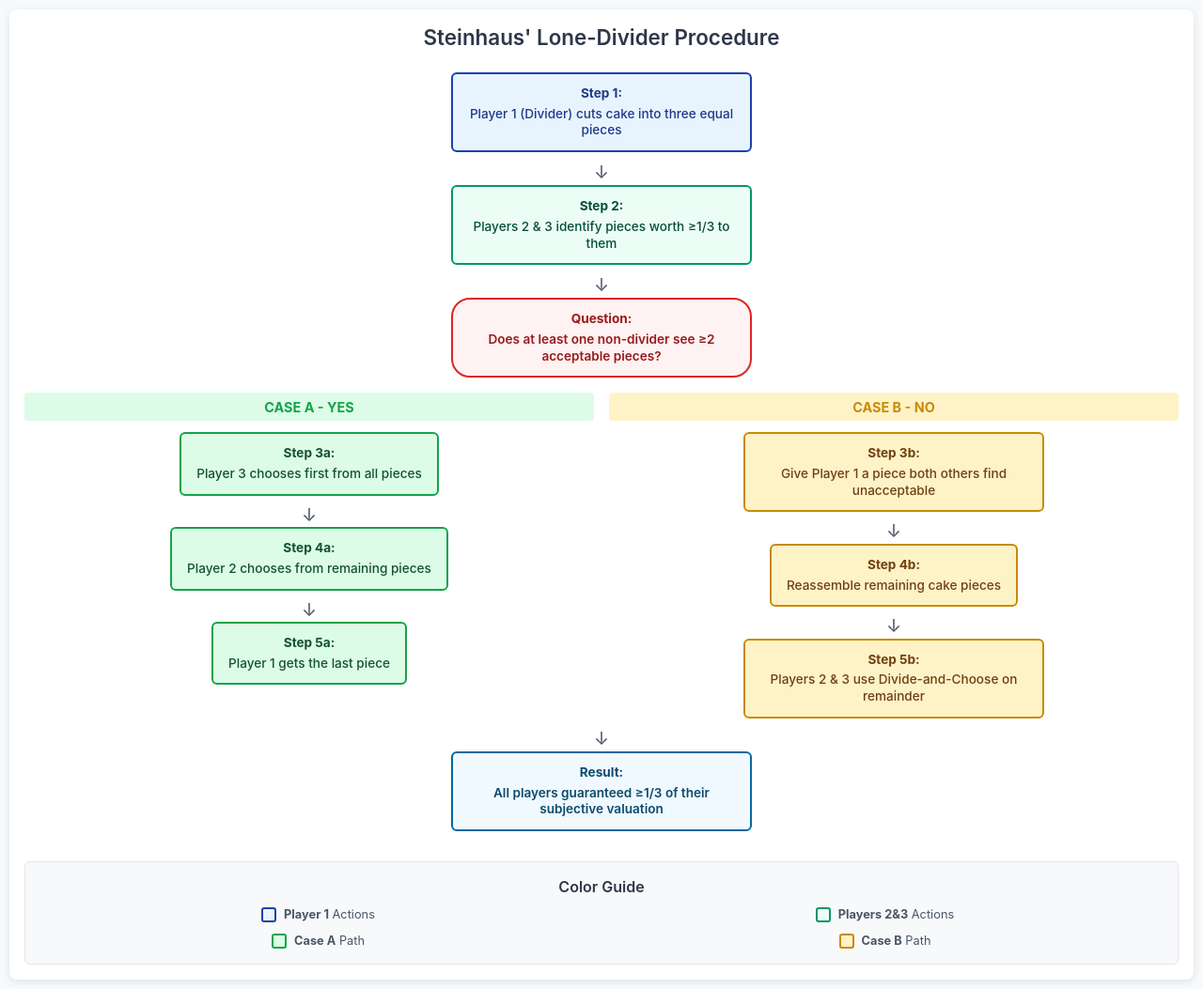
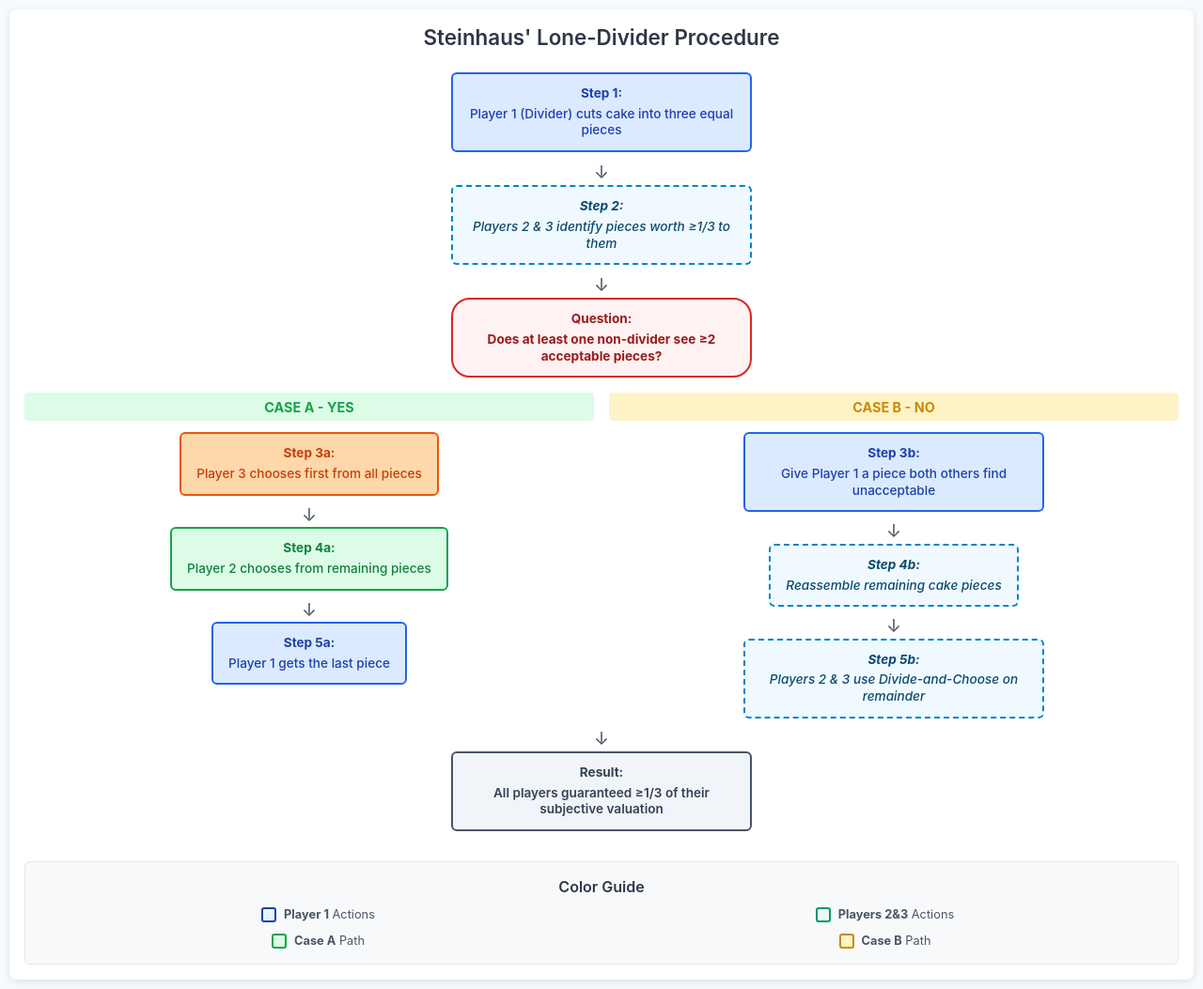
Before and after one commit to amaan-19/fair-division-exercises, a Jekyll site: the page assets/flowcharts/steinhaus-lone-divider.html, which Jekyll copies as it is, in a window 1280 px wide. Shown: the whole page at 94% size. Built offline with Jekyll 4.4.1, drawn with Linux system fonts in a browser that asks for light colours.

Commit message:
made some more visual updates

```diff
--- a/assets/flowcharts/flowchart-styles.css
+++ b/assets/flowcharts/flowchart-styles.css
@@ -48,27 +48,39 @@ body {
 
 /* Player colors - optimized for accessibility */
 .player1 {
-    background: #e8f4fd;
-    border-color: #1e40af;
-    color: #1e3a8a;
+    background: #dbeafe;
+    border-color: #2563eb;
+    color: #1e40af;
+    font-weight: 500;
 }
 
 .player2 {
-    background: #ecfdf5;
-    border-color: #059669;
-    color: #064e3b;
+    background: #dcfce7;
+    border-color: #16a34a;
+    color: #15803d;
+    font-weight: 500;
 }
 
 .player3 {
-    background: #fef3c7;
-    border-color: #d97706;
-    color: #92400e;
+    background: #fed7aa;
+    border-color: #ea580c;
+    color: #c2410c;
+    font-weight: 500;
+}
+
+.player4 {
+    background: #e0e7ff;
+    border-color: #6366f1;
+    color: #4338ca;
+    font-weight: 500;
 }
 
 .referee {
     background: #f3e8ff;
-    border-color: #7c3aed;
-    color: #581c87;
+    border-color: #8b5cf6;
+    color: #6b21a8;
+    font-weight: 600;
+    border-width: 2px;
 }
 
 .decision {
@@ -76,33 +88,38 @@ body {
     border-color: #dc2626;
     color: #991b1b;
     border-radius: 20px;
-    font-weight: 600;
+    font-weight: 700;
+    border-width: 2px;
 }
 
-.strategy {
-    background: #fef3c7;
-    border-color: #d97706;
-    color: #92400e;
+.information {
+    background: #f0f9ff;
+    border-color: #0284c7;
+    color: #0c4a6e;
     font-style: italic;
+    border-style: dashed;
 }
 
 .result {
-    background: #f0f9ff;
-    border-color: #0369a1;
-    color: #0c4a6e;
+    background: #f1f5f9;
+    border-color: #475569;
+    color: #334155;
     font-weight: 600;
+    border-width: 2px;
 }
 
 .case-a {
     background: #dcfce7;
     border-color: #16a34a;
     color: #14532d;
+    font-weight: 500;
 }
 
 .case-b {
     background: #fef3c7;
-    border-color: #ca8a04;
-    color: #713f12;
+    border-color: #eab308;
+    color: #a16207;
+    font-weight: 500;
 }
 
 /* Compact arrows */
--- a/assets/flowcharts/steinhaus-lone-divider.html
+++ b/assets/flowcharts/steinhaus-lone-divider.html
@@ -21,7 +21,7 @@
 
     <!-- Step 2 -->
     <div class="flowchart-step">
-        <div class="step-box player2">
+        <div class="step-box information">
             <strong>Step 2:</strong> Players 2 & 3 identify pieces worth ≥1/3 to them
         </div>
     </div>
@@ -39,29 +39,29 @@
     <div class="flowchart-branches">
         <div class="flowchart-branch">
             <div class="branch-label case-a-branch">CASE A - YES</div>
-            <div class="step-box case-a">
+            <div class="step-box player3">
                 <strong>Step 3a:</strong> Player 3 chooses first from all pieces
             </div>
             <div class="flowchart-arrow">↓</div>
-            <div class="step-box case-a">
+            <div class="step-box player2">
                 <strong>Step 4a:</strong> Player 2 chooses from remaining pieces
             </div>
             <div class="flowchart-arrow">↓</div>
-            <div class="step-box case-a">
+            <div class="step-box player1">
                 <strong>Step 5a:</strong> Player 1 gets the last piece
             </div>
         </div>
         <div class="flowchart-branch">
             <div class="branch-label case-b-branch">CASE B - NO</div>
-            <div class="step-box case-b">
+            <div class="step-box player1">
                 <strong>Step 3b:</strong> Give Player 1 a piece both others find unacceptable
             </div>
             <div class="flowchart-arrow">↓</div>
-            <div class="step-box case-b">
+            <div class="step-box information">
                 <strong>Step 4b:</strong> Reassemble remaining cake pieces
             </div>
             <div class="flowchart-arrow">↓</div>
-            <div class="step-box case-b">
+            <div class="step-box information">
                 <strong>Step 5b:</strong> Players 2 & 3 use Divide-and-Choose on remainder
             </div>
         </div>
```
Also changed, not shown: algorithms/austins-moving-knife.md (+1 -1 lines), assets/flowcharts/austin-moving-knife.html (+8 -4 lines), assets/flowcharts/divide-and-choose-procedure.html (+2 -24 lines), index.md (+3 -1 lines).
